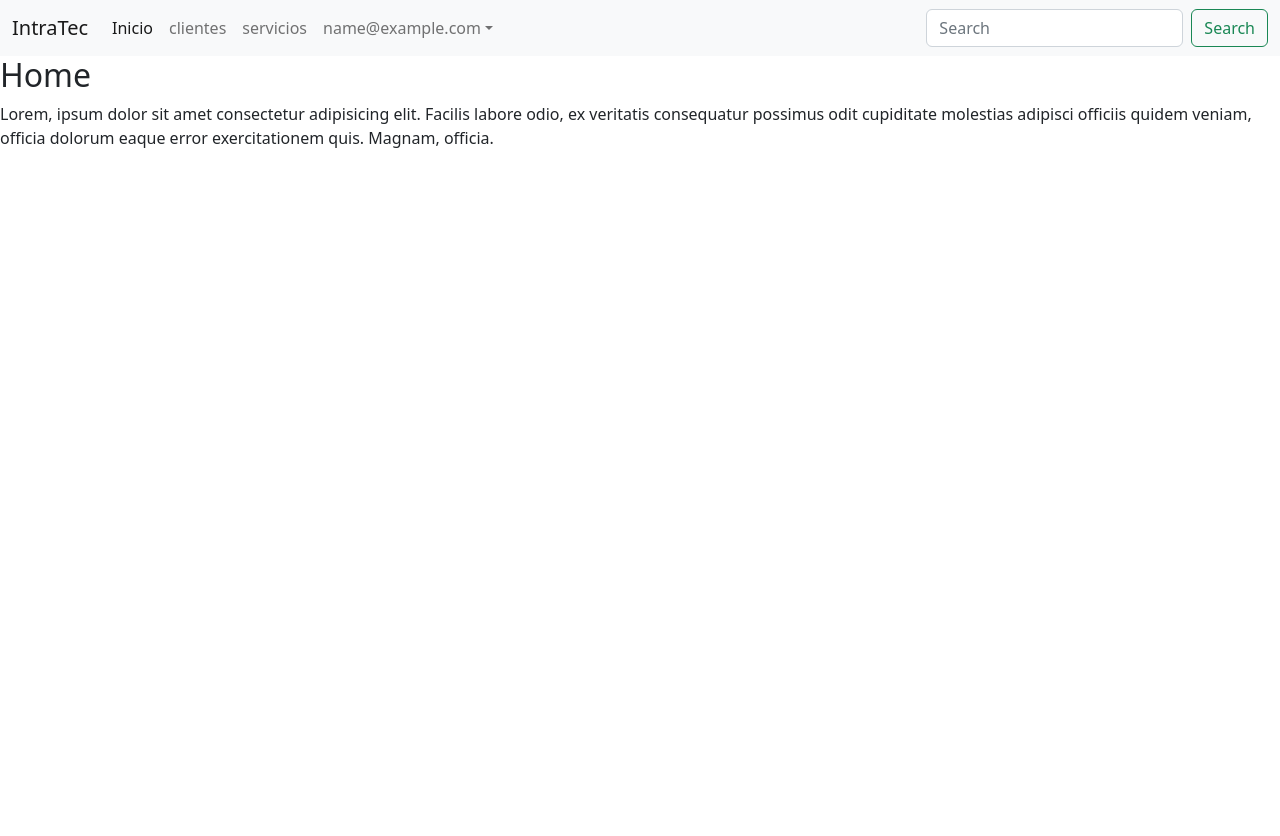
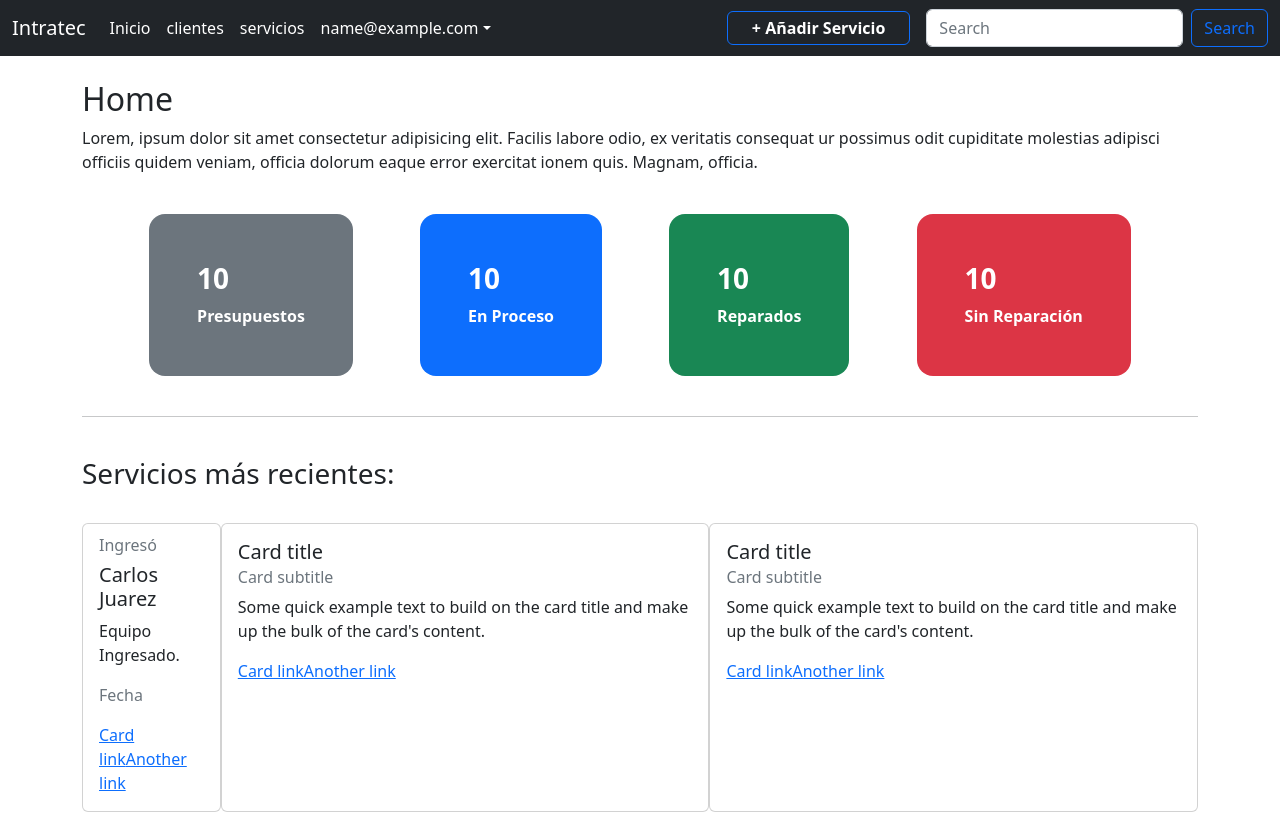
Before and after one commit to julian-arguello/intraTec, a React (Create React App) app in the folder frontend/intra-tec/: page /inicio in a window 1280 px wide. Before the commit the page ends 800 px from the top, so only its background shows below. Built offline with nearby package versions, Linux system fonts and the light colour scheme; no server answers; sample sign-in values are in the browser's storage.

Commit message:
up style login nav and home

```diff
--- a/frontend/intra-tec/src/App.js
+++ b/frontend/intra-tec/src/App.js
@@ -16,9 +16,9 @@ import AuthRoute from './components/AuthRoute';
 import AuthComponent from './components/AuthComponent';
 import Navbar from './components/Navbar';
 
-
 //Context
 import { useAuth }  from './context/Auth.Context';
+
 
 function App() {
 
--- a/frontend/intra-tec/src/App.scss
+++ b/frontend/intra-tec/src/App.scss
@@ -0,0 +1,32 @@
+// CSS :::::::::::::::::::::::::::::::::::::::::::::::::
+
+* {
+    /*outline: 1px solid red;*/
+}
+
+.fondo {
+    background: blue;
+    background: linear-gradient(87deg, rgba(255,255,255,1) 0%, rgba(0,102,153,1) 100%);
+    height: 100vh;
+    width: auto;
+}
+
+
+.loginBox {
+    padding: 30px;
+    background: white;
+    color: black;
+    border-radius: 15px;
+    position: absolute;
+    justify-content: center;
+
+
+}
+
+.loginBox form,
+.loginBox div,
+.loginBox label,
+.loginBox input,
+.loginBox button {
+    background: white;
+}
--- /dev/null
+++ b/frontend/intra-tec/src/assets/images.js
@@ -0,0 +1,7 @@
+import logo from '../assets/logo-desk.png';
+import edificios from '../assets/edificio.png';
+
+export default {
+    "logo": logo,
+    "edificios": edificios
+}
--- a/frontend/intra-tec/src/components/Navbar.jsx
+++ b/frontend/intra-tec/src/components/Navbar.jsx
@@ -5,10 +5,10 @@ function Navbar(){
     const { state, logout } = useAuth()
 
     return(
-        <nav className="navbar navbar-expand-lg bg-light">
+        <nav className="navbar navbar-expand-lg bg-dark text-white">
             <div className="container-fluid">
 
-                <Link className="navbar-brand" to='/inicio'>IntraTec</Link>
+                <Link className="navbar-brand text-white" to='/inicio'>Intratec</Link>
 
                 <button className="navbar-toggler" type="button" data-bs-toggle="collapse" data-bs-target="#navbarSupportedContent" aria-controls="navbarSupportedContent" aria-expanded="false" aria-label="Toggle navigation">
                 <span className="navbar-toggler-icon" />
@@ -17,29 +17,32 @@ function Navbar(){
                 <div className="collapse navbar-collapse" id="navbarSupportedContent">
                     <ul className="navbar-nav me-auto mb-2 mb-lg-0">
                         <li className="nav-item">
-                    <Link className="nav-link active" aria-current="page" to='/inicio'>Inicio</Link>
+                        <Link className="nav-link text-white active" aria-current="page" to='/inicio'>Inicio</Link>
                         </li>
                         <li className="nav-item">
-                    <Link className="nav-link" to='/clientes'>clientes</Link>
+                        <Link className="nav-link text-white" to='/clientes'>clientes</Link>
                         </li>
                         <li className="nav-item">
-                    <Link className="nav-link" to='/servicios'>servicios</Link>
+                        <Link className="nav-link text-white" to='/servicios'>servicios</Link>
                         </li>
                         <li className="nav-item dropdown">
-                    <Link className="nav-link dropdown-toggle" to='/perfil' id="navbarDropdown" role="button" data-bs-toggle="dropdown" aria-expanded="false">
+                        <Link className="nav-link text-white dropdown-toggle" to='/perfil' id="navbarDropdown" role="button" data-bs-toggle="dropdown" aria-expanded="false">
                             {state.user.email}
                         </Link>
-                    <ul className="dropdown-menu" aria-labelledby="navbarDropdown">
-                        <li><Link className="dropdown-item" to="#">Ver perfil</Link></li>
-                        <li><Link className="dropdown-item" to="#">Editar</Link></li>
+                        <ul className="dropdown-menu bg-dark" aria-labelledby="navbarDropdown">
+                            <li><Link className="dropdown-item text-white" to="#">Ver perfil</Link></li>
+                            <li><Link className="dropdown-item text-white" to="#">Editar</Link></li>
                             <li><hr className="dropdown-divider" /></li>
-                        <li><button className="dropdown-item" onClick={() => logout()}>Cerrar Session</button></li>
+                            <li><button className="dropdown-item text-white" onClick={() => logout()}>Cerrar Session</button></li>
                         </ul>
                         </li>
                     </ul>
+                    <Link className="nav-link text-white btn btn-outline-primary p-1 px-4 mx-3" aria-current="page" to='#'>
+                        <strong> + Añadir Servicio</strong>
+                    </Link>
                     <form className="d-flex" role="search">
                         <input className="form-control me-2" type="search" placeholder="Search" aria-label="Search" />
-                    <button className="btn btn-outline-success" type="submit">Search</button>
+                        <button className="btn btn-outline-primary" type="submit">Search</button>
                     </form>
                 </div>
             </div>
--- a/frontend/intra-tec/src/index.js
+++ b/frontend/intra-tec/src/index.js
@@ -3,6 +3,7 @@ import ReactDOM from 'react-dom/client';
 import App from './App';
 import * as bootstrap from 'bootstrap';
 import 'bootstrap/dist/css/bootstrap.min.css';
+
 
 //Router
 import { BrowserRouter } from 'react-router-dom';
--- a/frontend/intra-tec/src/pages/Home.jsx
+++ b/frontend/intra-tec/src/pages/Home.jsx
@@ -1,9 +1,74 @@
 function Home(props){
 
     return(
-        <div>
+        <div className="container pt-4">
             <h2>Home</h2>
-            <p>Lorem, ipsum dolor sit amet consectetur adipisicing elit. Facilis labore odio, ex veritatis consequatur possimus odit cupiditate molestias adipisci officiis quidem veniam, officia dolorum eaque error exercitationem quis. Magnam, officia.</p>
+            <p>Lorem, ipsum dolor sit amet consectetur adipisicing elit. Facilis labore odio, ex veritatis consequat
+                ur possimus odit cupiditate molestias adipisci officiis quidem veniam, officia dolorum eaque error exercitat
+                ionem quis. Magnam, officia.
+            </p>
+
+            <div className="grid d-flex justify-content-evenly w-100 text-white pt-4 pb-4">
+                <div className="bg-secondary p-5 rounded-4">
+                    <p className="h3"><strong>10</strong></p>
+                    <strong>Presupuestos</strong>
+                </div>
+                <div className="bg-primary p-5 rounded-4">
+                    <p className="h3"><strong>10</strong></p>
+                    <strong>En Proceso</strong>
+                </div>
+                <div className="bg-success p-5 rounded-4">
+                    <p className="h3"><strong>10</strong></p>
+                    <strong>Reparados</strong>
+                </div>
+                <div className="bg-danger p-5 rounded-4">
+                    <p className="h3"><strong>10</strong></p>
+                    <strong>Sin Reparación </strong>
+                </div>
+            </div>
+
+            <hr />
+            <div className="pt-4 pb-4">
+                <h3 >Servicios más recientes:</h3>
+                <div className="grid d-flex justify-content-evenly w-100 pt-4">
+
+
+
+
+                        <div class="card card-body">
+                            <h5 class="card-subtitle mb-2 text-muted h6">Ingresó</h5>
+                            <p class="card-title h5">Carlos Juarez</p>
+                            <p class="card-text">Equipo Ingresado.</p>
+                            <p class="card-text text-muted">Fecha</p>
+                            <div>
+                                <a href="#" class="">Card link</a>
+                                <a href="#" class="">Another link</a>
+                            </div>
+                        </div>
+
+
+                    <div class="card">
+                        <div class="card-body">
+                            <h5 class="card-title">Card title</h5>
+                            <h6 class="card-subtitle mb-2 text-muted">Card subtitle</h6>
+                            <p class="card-text">Some quick example text to build on the card title and make up the bulk of the card's content.</p>
+                            <a href="#" class="">Card link</a>
+                            <a href="#" class="">Another link</a>
+                        </div>
+                    </div>
+
+                    <div class="card">
+                        <div class="card-body">
+                            <h5 class="card-title">Card title</h5>
+                            <h6 class="card-subtitle mb-2 text-muted">Card subtitle</h6>
+                            <p class="card-text">Some quick example text to build on the card title and make up the bulk of the card's content.</p>
+                            <a href="#" class="">Card link</a>
+                            <a href="#" class="">Another link</a>
+                        </div>
+                    </div>
+
+                </div>
+            </div>
         </div>
     )
 }
--- a/frontend/intra-tec/src/pages/PageNotFound.jsx
+++ b/frontend/intra-tec/src/pages/PageNotFound.jsx
@@ -3,7 +3,7 @@ import { Link } from 'react-router-dom';
 function PageNotFound(){
 
     return(
-        <div>
+        <div className="container pt-4">
             <h2>Creo que te perdiste, esta pagina no existe</h2>
             <Link to='/inicio'>Volver al inicio</Link>
         </div>
--- a/frontend/intra-tec/src/pages/Profile.jsx
+++ b/frontend/intra-tec/src/pages/Profile.jsx
@@ -1,7 +1,7 @@
 function Profile(props){
 
     return(
-        <div>
+        <div className="container pt-4">
             <h2>Profile</h2>
             <p>Lorem, ipsum dolor sit amet consectetur adipisicing elit. Facilis labore odio, ex veritatis consequatur possimus odit cupiditate molestias adipisci officiis quidem veniam, officia dolorum eaque error exercitationem quis. Magnam, officia.</p>
         </div>
```
Also changed, not shown: frontend/intra-tec/src/pages/Login.jsx (+20 -9 lines), frontend/intra-tec/public/robots.txt (deleted), frontend/intra-tec/src/assets/edificio.png (added), frontend/intra-tec/src/assets/logo-desk.png (added). Lines whose indentation alone changed are shown as unchanged.
